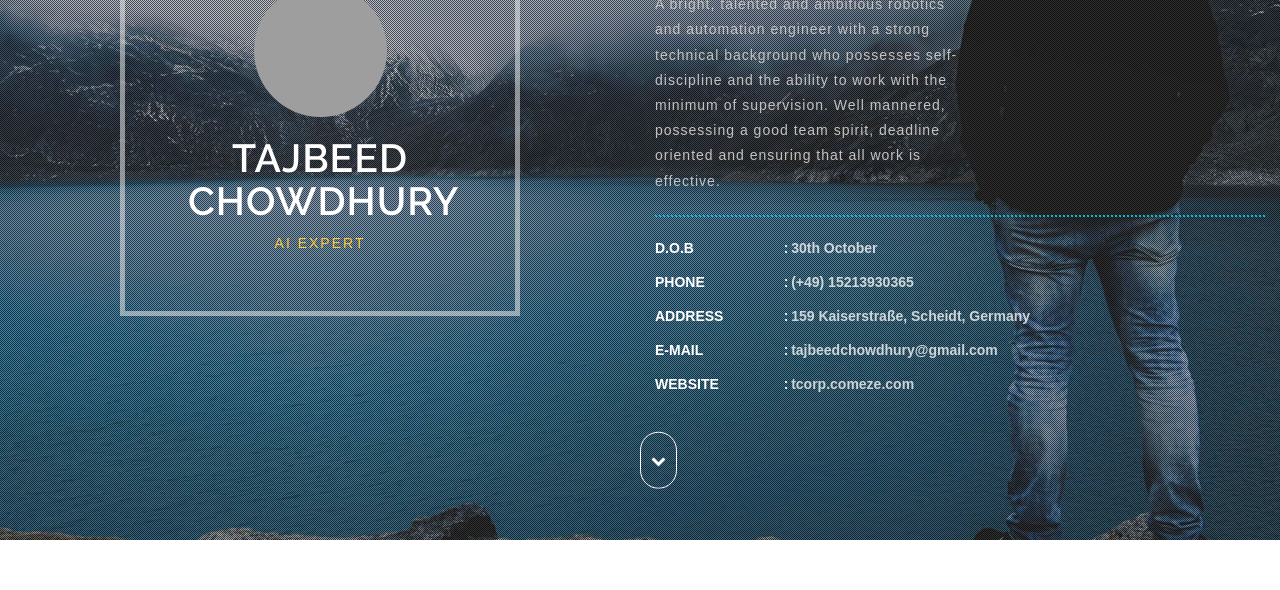
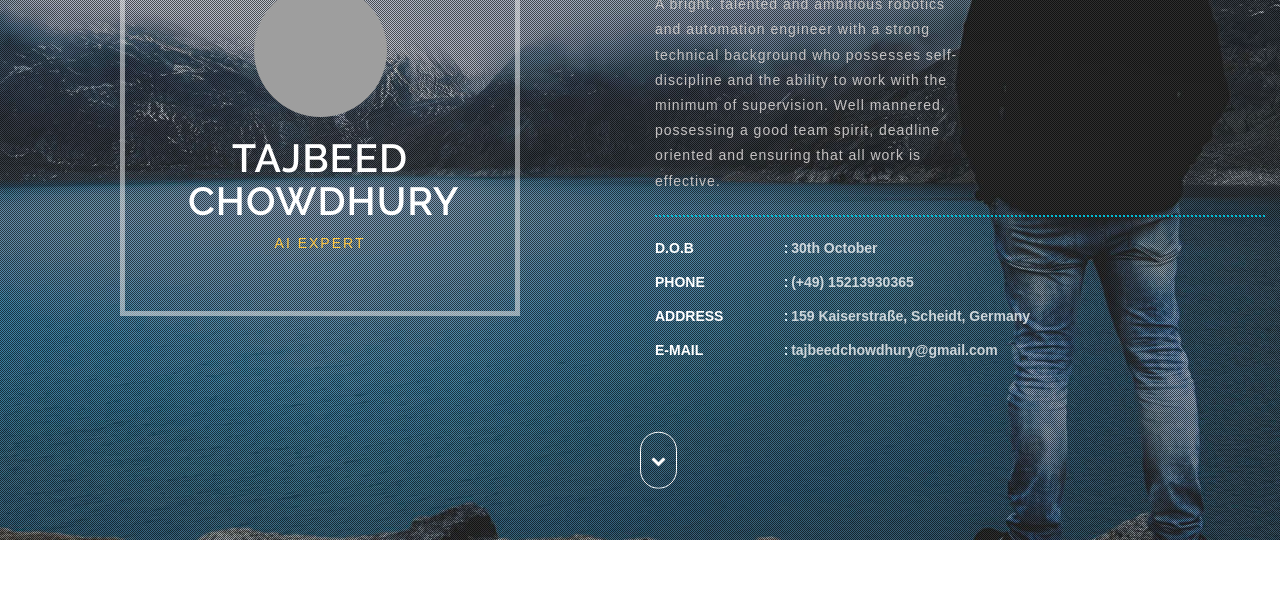
Before and after one commit to Tajbeed-Chowdhury/Tajbeed-Chowdhury.github.io, a plain HTML site: page index.html in a window 1280 px wide. Shown: the part 210-800 px from the top of the page. Drawn offline with Linux system fonts and the light colour scheme; grey boxes are pictures that could not be loaded.

Commit message:
Update index.html

```diff
--- a/index.html
+++ b/index.html
@@ -83,12 +83,7 @@
 										<li><span>:</span><a href="mailto:tajbeedchowdhury@gmail.com">tajbeedchowdhury@gmail.com</a></li>
 									</ul>
 								</li>
-								<li>
-									<ul class="agileits-address-text">
-										<li class="agile-it-adress-left"><b>WEBSITE</b></li>
-										<li><span>:</span><a href="https://tcorp.comeze.com" target="_blank" rel="nofollow">tcorp.comeze.com</a></li>
-									</ul>
-								</li>
+
 							</ul>
 
 				</div>
@@ -522,7 +517,7 @@
 			</div>
 		</div>
 		<div class="w3l_footer_pos">
-			<p>© 2019. All Rights Reserved | Design by <a href="#">Tajbeed Chowdhury</a></p>
+			<p>© 2020. All Rights Reserved | Design by <a href="#">Tajbeed Chowdhury</a></p>
 		</div>
 	</div>
 <!-- //footer -->
```
